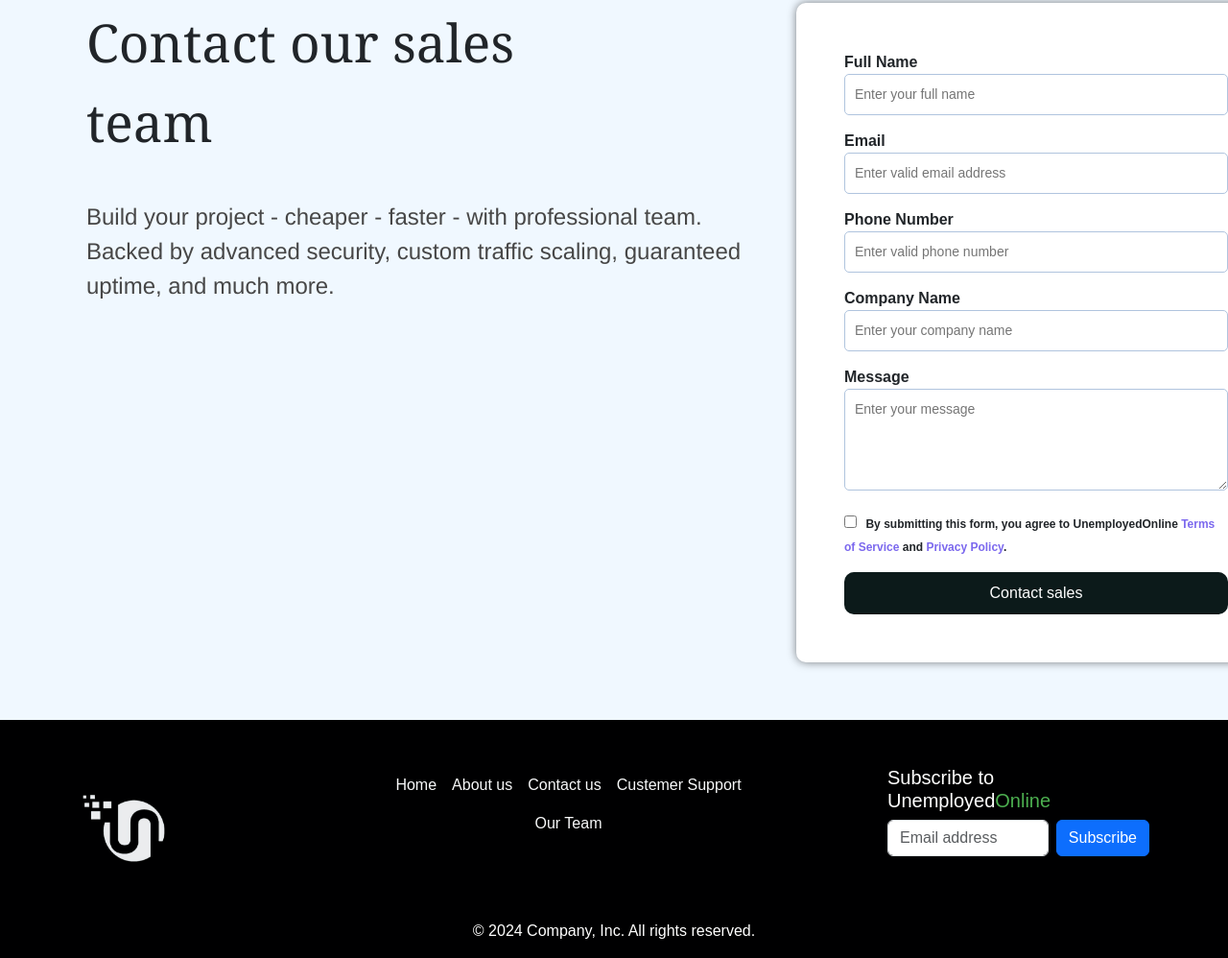
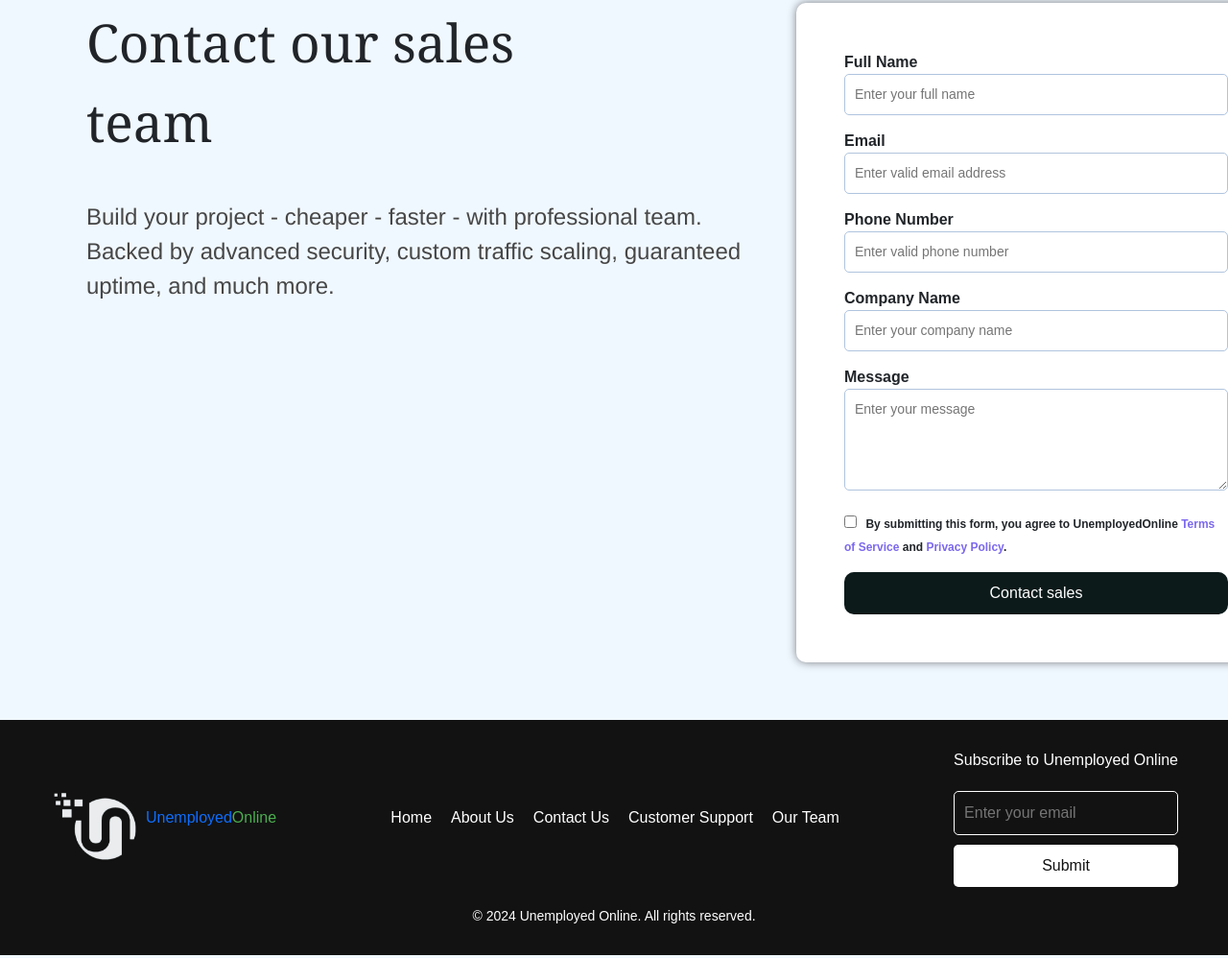
Before and after one commit to nitinsreevstv/unemployedOnline, a plain HTML site: page LogIn/contact-us.html in a window 1280 px wide. Shown: the part 166-1164 px from the top of the page at 96% size. Drawn offline with nearby package versions, Linux system fonts and the light colour scheme.

Commit message:
all oage logo

```diff
--- a/LogIn/contact-us.html
+++ b/LogIn/contact-us.html
@@ -67,40 +67,33 @@
 
 
         <!-- footer section started here -->
-        <div class="footer_body ">
+        <footer>
             <div class="container">
-                <footer class="py-5 ">
-                    <div class="row">
-                        <div class="col-md-3 d-flex align-items-center">
-                            <a href="../index.html">
-                            <img src="../img/logoWhite.png" class="bi me-2" width="100" height="100" id="redirectImg" alt="">
-                            </a>
-                        </div>
-                        <div class="col-md-5 d-flex align-items-center justify-content-center mb-3 mb-md-0 me-md-auto link-body-emphasis text-decoration-none">
-                            <ul class="nav justify-content-center pb-3 mb-3">
-                            <li class="nav-item"><a href="../index.html" class="nav-link px-2 link-light">Home</a></li>
-                            <li class="nav-item"><a href="#" class="nav-link px-2 link-light">About us</a></li>
-                            <li class="nav-item"><a href="./contact-us.html" class="nav-link px-2 link-light">Contact us</a></li>
-                            <li class="nav-item"><a href="#" class="nav-link px-2 link-light">Custemer Support</a></li>
-                            <li class="nav-item"><a href="#" class="nav-link px-2 link-light">Our Team</a></li>
-                            <!-- <p class="text-white bg-#000001">© 2024 Company, Inc. All rights reserved.</p> -->
-                            </ul>
-                        </div>
-                        <div class="nav col-md-3 justify-content-start">
-                            <form class="text-white bg-#000001">
-                                <h5>Subscribe to Unemployed<span class="surname">Online</span></h5>
-                                <div class="d-flex flex-column flex-sm-row w-100 gap-2">
-                                    <label for="newsletter1" class="visually-hidden">Email address</label>
-                                    <input id="newsletter1" type="text" class="form-control" placeholder="Email address">
-                                    <button class="btn btn-primary" type="button">Subscribe</button>
-                                </div>
-                            </form>
-                        </div>
-                    </div>
-                </footer>
-                <p class="text-white bg-#000001 d-flex align-items-center justify-content-center mb-0 pb-3">© 2024 Company, Inc. All rights reserved.</p>
+              <div class="logo1">
+                <a href="../index.html" >
+                    <img src="../img/logoWhite.png" alt="Unemployed Online Logo">
+                </a>
+                <a href="#topSection">
+                  <span class="name">Unemployed</span><span class="surname">Online</span>
+                </a>
+              </div>
+              <div class="nav-links">
+                <a href="../index.html">Home</a>
+                <a href="#">About Us</a>
+                <a href="#" onclick="return false;">Contact Us</a>
+                <a href="#">Customer Support</a>
+                <a href="#">Our Team</a>
+              </div>
+              <div class="subscribe-form">
+                <label>Subscribe to Unemployed Online</label>
+                <input type="email" placeholder="Enter your email">
+                <button type="submit">Submit</button>
+              </div>
             </div>
-        </div>
+            <div class="copyright">
+              &copy; 2024 Unemployed Online. All rights reserved.
+            </div>
+          </footer>
 
     </body>
 </html>
--- a/LogIn/style1.css
+++ b/LogIn/style1.css
@@ -271,6 +271,74 @@ body {
 
 
 /* footer section */
-.footer_body{
-    background-color: #000001;
-}
+footer {
+    background-color: #121212;
+    padding: 30px 0;
+    text-align: center;
+    color: #ffffff;
+  }
+
+ .container {
+    display: flex;
+    justify-content: space-between;
+    align-items: center;
+    max-width: 1200px;
+    margin: 0 auto;
+  }
+
+ .logo1 {
+    display: flex;
+    align-items: center;
+
+  }
+
+ .logo1 img {
+    height: 100px;
+
+  }
+  .logo1 a {
+    text-decoration: none;
+  }
+ .nav-links {
+    display: flex;
+    gap: 20px;
+  }
+
+ .nav-links a {
+    color: #fff;
+    text-decoration: none;
+  }
+
+ .subscribe-form {
+    display: flex;
+    flex-direction: column;
+    gap: 10px;
+  }
+
+ .subscribe-form label {
+    font-size: 16px;
+    margin-bottom: 10px;
+  }
+
+ .subscribe-form input[type="email"] {
+    padding: 10px;
+    border: 1px solid #fff;
+    border-radius: 5px;
+    color: #fff;
+    background-color: #121212;
+  }
+
+ .subscribe-form button {
+    padding: 10px 20px;
+    border: none;
+    border-radius: 5px;
+    background-color: #fff;
+    color: #121212;
+    cursor: pointer;
+  }
+
+ .copyright {
+    margin-top: 20px;
+    font-size: 14px;
+
+  }
```
Also changed, not shown: LogIn/Register.html (+19 -25 lines), index.html (+2 -1 lines).
